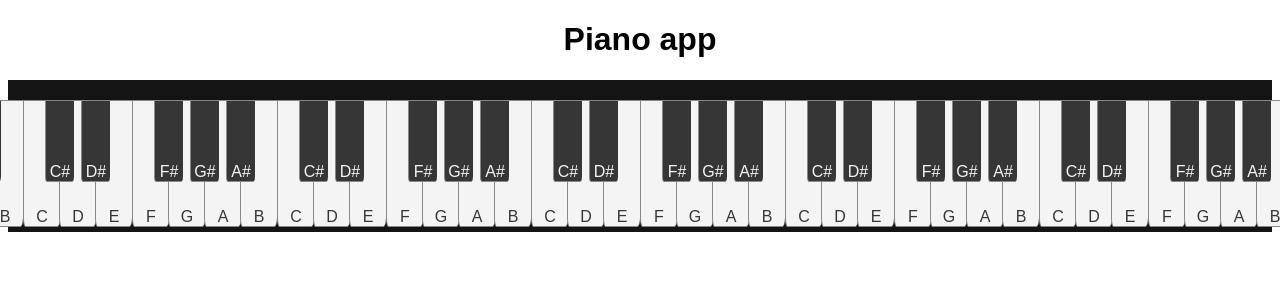
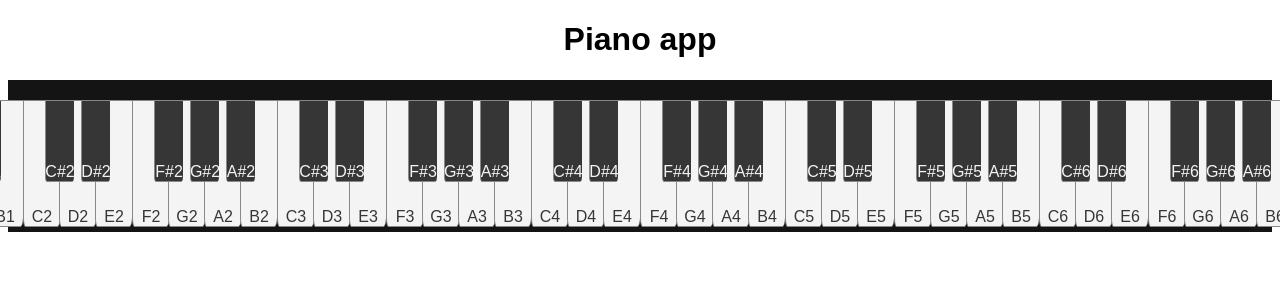
Before and after one commit to RBGeorgiev/javascript-practice, a React (Create React App) app in the folder piano-react/: page / in a window 1280 px wide. Shown: the top 300 px of the page. Built offline with nearby package versions, Linux system fonts and the light colour scheme.

Commit message:
tones now correspond to notes clicked

```diff
--- a/piano-react/src/App.js
+++ b/piano-react/src/App.js
@@ -4,14 +4,14 @@ import Tone from 'tone';
 
 
 const synth = new Tone.Synth().toMaster();
-function playNote() {
-  synth.triggerAttackRelease("C4", '4n');
+function playNote(note) {
+  synth.triggerAttackRelease(note, '4n');
 }
 
 
 function Key(props) {
   return (
-    <li className={props.className} onClick={() => playNote()}>
+    <li className={props.className} onClick={() => playNote(props.note)}>
       {props.note}
     </li>
   )
@@ -21,7 +21,7 @@ function Octave({ pitch }) {
   let notes = ['C', 'C#', 'D', 'D#', 'E', 'F', 'F#', 'G', 'G#', 'A', 'A#', 'B']
   return (
     <ul className="octave">
-      {notes.map(n => <Key key={n + pitch} note={n} className={(n.length === 1) ? 'key' : 'key black'} />)}
+      {notes.map(n => <Key key={n + pitch} note={n + pitch} className={(n.length === 1) ? 'key' : 'key black'} />)}
     </ul>
   )
 }
```
